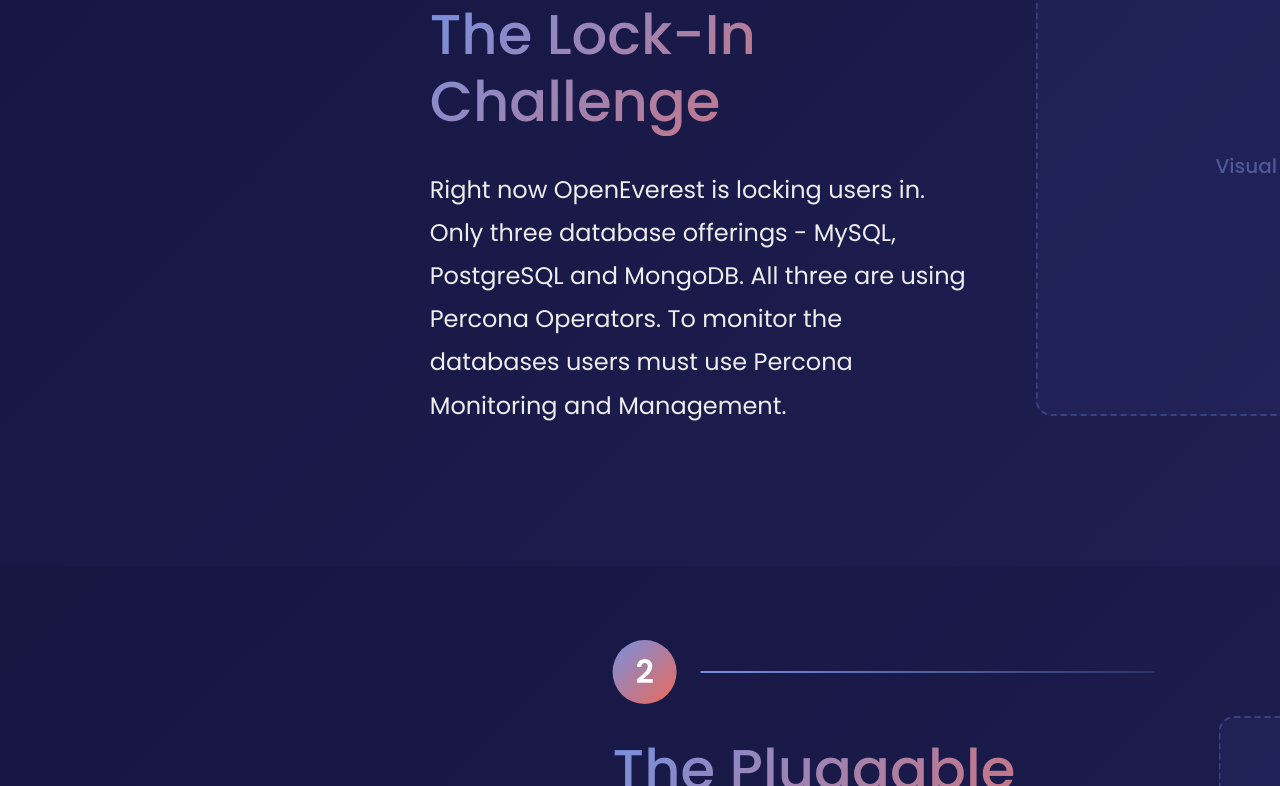
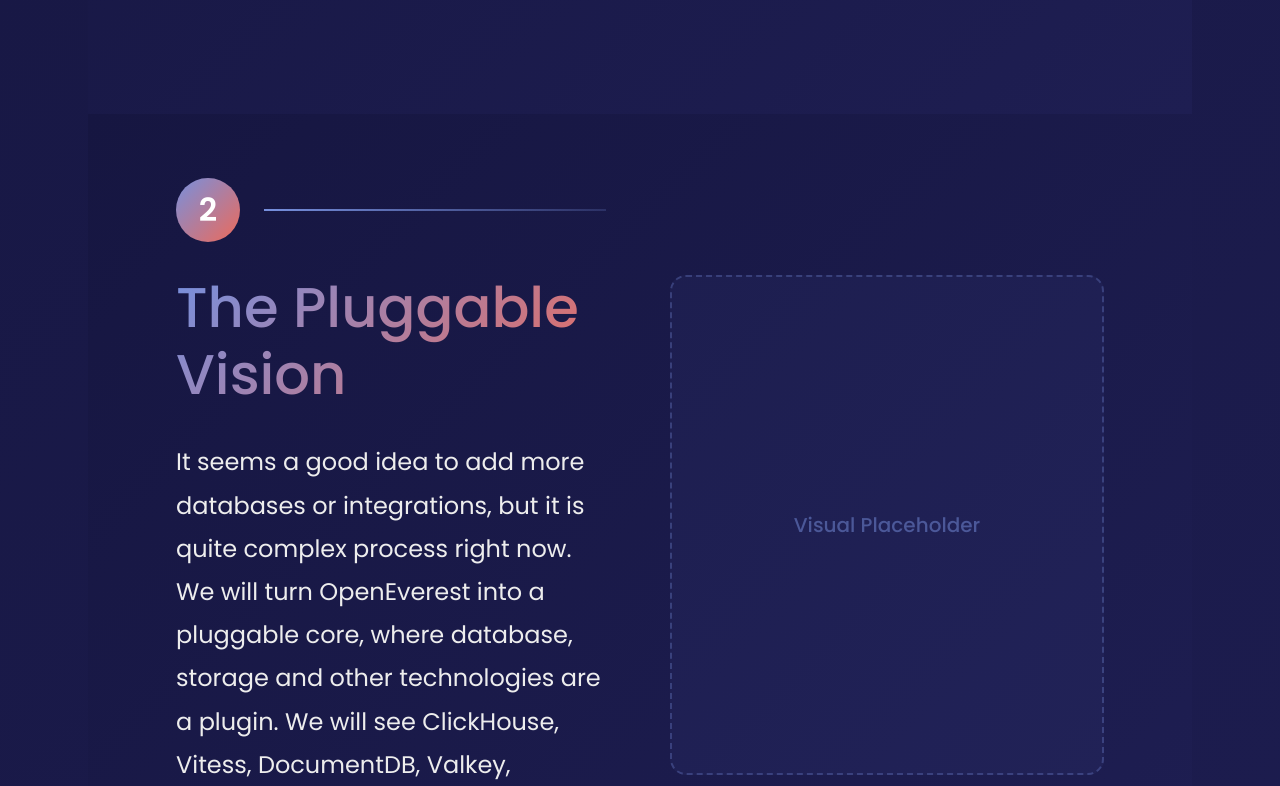
Before and after one commit to openeverest/vision, a React (Vite) app: page / in a window 1280 px wide. Shown: the part 1834-2620 px from the top of the page. Built offline with nearby package versions, Linux system fonts and the light colour scheme.

Commit message:
Restored to '175d68721715cfef0756c68011432a90218d3d6e'
Replit-Restored-To: 175d68721715cfef0756c68011432a90218d3d6e

```diff
--- a/src/components/journey/PluggableSection.jsx
+++ b/src/components/journey/PluggableSection.jsx
@@ -1,4 +1,3 @@
-
 import { Box, Container, Typography } from '@mui/material'
 import PluggableStory from './PluggableStory'
 
@@ -26,20 +25,14 @@
       ref={sectionRef}
       id="pluggable"
       sx={{
-        position: 'relative',
-      }}
-    >
-      {/* Section Header */}
-      <Box
-        sx={{
         minHeight: '100vh',
-          display: 'flex',
-          alignItems: 'center',
         background: 'linear-gradient(135deg, #161641 0%, #1e1e52 100%)',
         padding: { xs: 4, sm: 6, md: 8 },
+        paddingTop: { xs: 8, sm: 10, md: 12 },
       }}
     >
       <Container maxWidth="lg">
+        <Box sx={{ marginBottom: { xs: 4, md: 6 } }}>
           <Typography
             variant="h3"
             sx={{
@@ -64,19 +57,19 @@
           >
             OpenEverest is designed with modularity at its core. Mix and match database engines, storage backends, and deployment strategies to create the perfect solution for your needs.
           </Typography>
-        </Container>
         </Box>
 
-      {/* Stories */}
-      {stories.map((story, index) => (
+        <Box sx={{ marginTop: { xs: 6, md: 8 } }}>
+          {stories.map((story) => (
             <PluggableStory
               key={story.number}
               number={story.number}
               title={story.title}
               description={story.description}
-          index={index}
             />
           ))}
         </Box>
+      </Container>
+    </Box>
   )
 }
--- a/src/components/journey/PluggableStory.jsx
+++ b/src/components/journey/PluggableStory.jsx
@@ -2,66 +2,52 @@
 import { Box, Container, Typography } from '@mui/material'
 import { useEffect, useState, useRef } from 'react'
 
-export default function PluggableStory({ number, title, description, index }) {
-  const [scrollProgress, setScrollProgress] = useState(0)
-  const containerRef = useRef(null)
+export default function PluggableStory({ number, title, description }) {
+  const [isVisible, setIsVisible] = useState(false)
+  const storyRef = useRef(null)
 
   useEffect(() => {
-    const handleScroll = () => {
-      if (!containerRef.current) return
+    const observer = new IntersectionObserver(
+      ([entry]) => {
+        if (entry.isIntersecting) {
+          setIsVisible(true)
+        }
+      },
+      { threshold: 0.3 }
+    )
 
-      const rect = containerRef.current.getBoundingClientRect()
-      const windowHeight = window.innerHeight
-
-      // Start animating when the story enters the viewport from bottom
-      // Progress goes from 0 (fully off-screen right) to 1 (fully on-screen)
-      const startOffset = windowHeight
-      const endOffset = 0
-
-      const progress = Math.max(0, Math.min(1,
-        (startOffset - rect.top) / (startOffset - endOffset)
-      ))
-
-      setScrollProgress(progress)
+    if (storyRef.current) {
+      observer.observe(storyRef.current)
     }
 
-    window.addEventListener('scroll', handleScroll)
-    handleScroll() // Initial check
-
-    return () => window.removeEventListener('scroll', handleScroll)
+    return () => {
+      if (storyRef.current) {
+        observer.unobserve(storyRef.current)
+      }
+    }
   }, [])
-
-  // Calculate translateX: starts at 100% (off-screen right) and moves to 0% (on-screen)
-  const translateX = (1 - scrollProgress) * 100
 
   return (
     <Box
-      ref={containerRef}
+      ref={storyRef}
       sx={{
-        height: '100vh',
-        position: 'relative',
-      }}
-    >
-      <Box
-        sx={{
-          position: 'sticky',
-          top: 0,
-          height: '100vh',
+        minHeight: '100vh',
         display: 'flex',
         alignItems: 'center',
         background: 'linear-gradient(135deg, #161641 0%, #1e1e52 100%)',
+        padding: { xs: 4, sm: 6, md: 8 },
+        position: 'relative',
         overflow: 'hidden',
-          zIndex: 10 + index,
-        }}
-      >
-        <Box
-          sx={{
-            width: '100%',
-            transform: `translateX(${translateX}%)`,
-            transition: 'transform 0.05s linear',
       }}
     >
       <Container maxWidth="lg">
+        <Box
+          sx={{
+            opacity: isVisible ? 1 : 0,
+            transform: isVisible ? 'translateX(0)' : 'translateX(150px)',
+            transition: 'all 1s cubic-bezier(0.4, 0, 0.2, 1)',
+          }}
+        >
           <Box
             sx={{
               display: 'flex',
@@ -152,9 +138,8 @@
               </Typography>
             </Box>
           </Box>
+        </Box>
       </Container>
-        </Box>
-      </Box>
     </Box>
   )
 }
```
Lines whose indentation alone changed are shown as unchanged.
